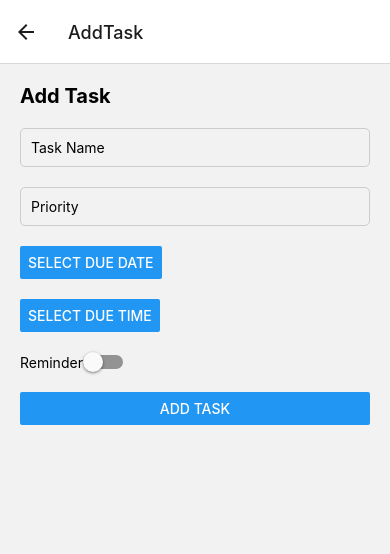
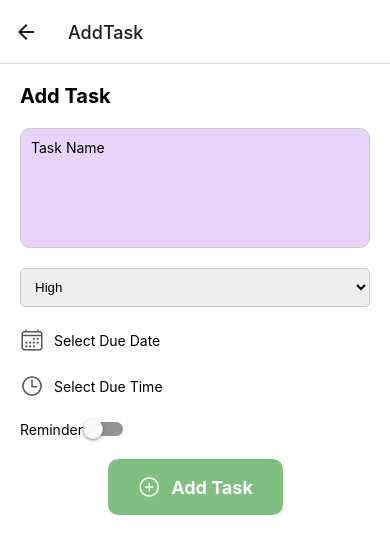
Before and after one commit to HeinzAbrahamKoshy/smartlife, a React Native app: screen /AddTask in a window 390 px wide. Shown: the top 554 px of the page. Built offline with nearby package versions, Linux system fonts and the light colour scheme.

Commit message:
Update AddTaskScreen.js

```diff
--- a/AddTaskScreen.js
+++ b/AddTaskScreen.js
@@ -1,9 +1,13 @@
 import React, { useState } from 'react';
-import { View, Text, TextInput, Button, StyleSheet, Switch } from 'react-native';
+import { View, Text, TextInput, Button, StyleSheet, Switch, TouchableOpacity } from 'react-native';
+import { Ionicons } from '@expo/vector-icons';
 import DateTimePicker from '@react-native-community/datetimepicker';
 import AsyncStorage from '@react-native-async-storage/async-storage';
+import { useNavigation } from '@react-navigation/native';
+import { Picker } from '@react-native-picker/picker';
 
 const AddTaskScreen = () => {
+  const navigation = useNavigation(); // Initialize navigation
   const [taskName, setTaskName] = useState('');
   const [priority, setPriority] = useState('');
   const [dueDate, setDueDate] = useState(new Date());
@@ -15,7 +19,8 @@ const AddTaskScreen = () => {
   const handleAddTask = async () => {
     // Prepare task object
     const task = {
-      taskName,
+      id: String(new Date().getTime()), // Generate a unique ID for the task
+      name: taskName,
       priority,
       dueDate: dueDate.toISOString().split('T')[0], // Format dueDate as YYYY-MM-DD
       dueTime: dueTime.toLocaleTimeString(), // Format dueTime as HH:MM:SS
@@ -45,6 +50,8 @@ const AddTaskScreen = () => {
       setReminder(false);
 
       console.log('Task added:', task);
+      // Navigate to TaskListScreen with the added task as a parameter
+      navigation.navigate('TasksList', { newTask: task });
     } catch (error) {
       console.error('Error adding task:', error);
     }
@@ -76,20 +83,27 @@ const AddTaskScreen = () => {
     <View style={styles.container}>
       <Text style={styles.heading}>Add Task</Text>
       <TextInput
-        style={styles.input}
+        style={[styles.input, styles.taskInput]}
         placeholder="Task Name"
         value={taskName}
         onChangeText={setTaskName}
+        multiline={true}
+        numberOfLines={4} // Increased height
       />
-      <TextInput
+      <Picker
+        selectedValue={priority}
         style={styles.input}
-        placeholder="Priority"
-        value={priority}
-        onChangeText={setPriority}
-      />
+        onValueChange={(itemValue) => setPriority(itemValue)}
+      >
+        <Picker.Item label="High" value="High" />
+        <Picker.Item label="Medium" value="Medium" />
+        <Picker.Item label="Low" value="Low" />
+      </Picker>
       {/* Due Date picker */}
-      <View style={styles.datePickerContainer}>
-        <Button title="Select Due Date" onPress={showDatePickerModal} />
+      <TouchableOpacity style={styles.datePickerContainer} onPress={showDatePickerModal}>
+        <Ionicons name="calendar-outline" size={24} color="#555" />
+        <Text style={styles.datePickerText}>Select Due Date</Text>
+      </TouchableOpacity>
       {showDatePicker && (
         <DateTimePicker
           value={dueDate}
@@ -98,10 +112,11 @@ const AddTaskScreen = () => {
           onChange={handleDatePickerChange}
         />
       )}
-      </View>
       {/* Due Time picker */}
-      <View style={styles.datePickerContainer}>
-        <Button title="Select Due Time" onPress={showTimePickerModal} />
+      <TouchableOpacity style={styles.datePickerContainer} onPress={showTimePickerModal}>
+        <Ionicons name="time-outline" size={24} color="#555" />
+        <Text style={styles.datePickerText}>Select Due Time</Text>
+      </TouchableOpacity>
       {showTimePicker && (
         <DateTimePicker
           value={dueTime}
@@ -110,12 +125,16 @@ const AddTaskScreen = () => {
           onChange={handleTimePickerChange}
         />
       )}
-      </View>
+      {/* Reminder switch */}
       <View style={styles.checkboxContainer}>
         <Text>Reminder</Text>
         <Switch value={reminder} onValueChange={setReminder} />
       </View>
-      <Button title="Add Task" onPress={handleAddTask} />
+      {/* Add Task button */}
+      <TouchableOpacity style={styles.addButton} onPress={handleAddTask}>
+        <Ionicons name="add-circle-outline" size={24} color="#fff" />
+        <Text style={styles.addButtonText}>Add Task</Text>
+      </TouchableOpacity>
     </View>
   );
 };
@@ -124,6 +143,7 @@ const styles = StyleSheet.create({
   container: {
     flex: 1,
     padding: 20,
+    backgroundColor: '#fff',
   },
   heading: {
     fontSize: 20,
@@ -137,10 +157,38 @@ const styles = StyleSheet.create({
     padding: 10,
     marginBottom: 20,
   },
+  taskInput: {
+    backgroundColor: 'rgba(138, 43, 226, 0.2)', // Lighter and more transparent purple shade
+    height: 120, // Increased height
+    borderRadius: 10, // Rounded corners
+  },
+  priorityInput: {
+    backgroundColor: 'rgba(30, 144, 255, 0.2)', // Lighter and more transparent blue shade
+    borderRadius: 10, // Rounded corners
+  },
   datePickerContainer: {
     flexDirection: 'row',
     alignItems: 'center',
     marginBottom: 20,
+  },
+  datePickerText: {
+    marginLeft: 10,
+  },
+  addButton: {
+    flexDirection: 'row',
+    alignItems: 'center',
+    justifyContent: 'center',
+    backgroundColor: 'rgba(0, 128, 0, 0.5)', // Lighter and more transparent green shade
+    paddingVertical: 15,
+    borderRadius: 10, // Rounded corners
+    alignSelf: 'center', // Center the button
+    width: '50%', // Decreased width
+  },
+  addButtonText: {
+    fontSize: 18,
+    fontWeight: 'bold',
+    color: '#fff',
+    marginLeft: 10,
   },
   checkboxContainer: {
     flexDirection: 'row',
```
Lines whose indentation alone changed are shown as unchanged.
